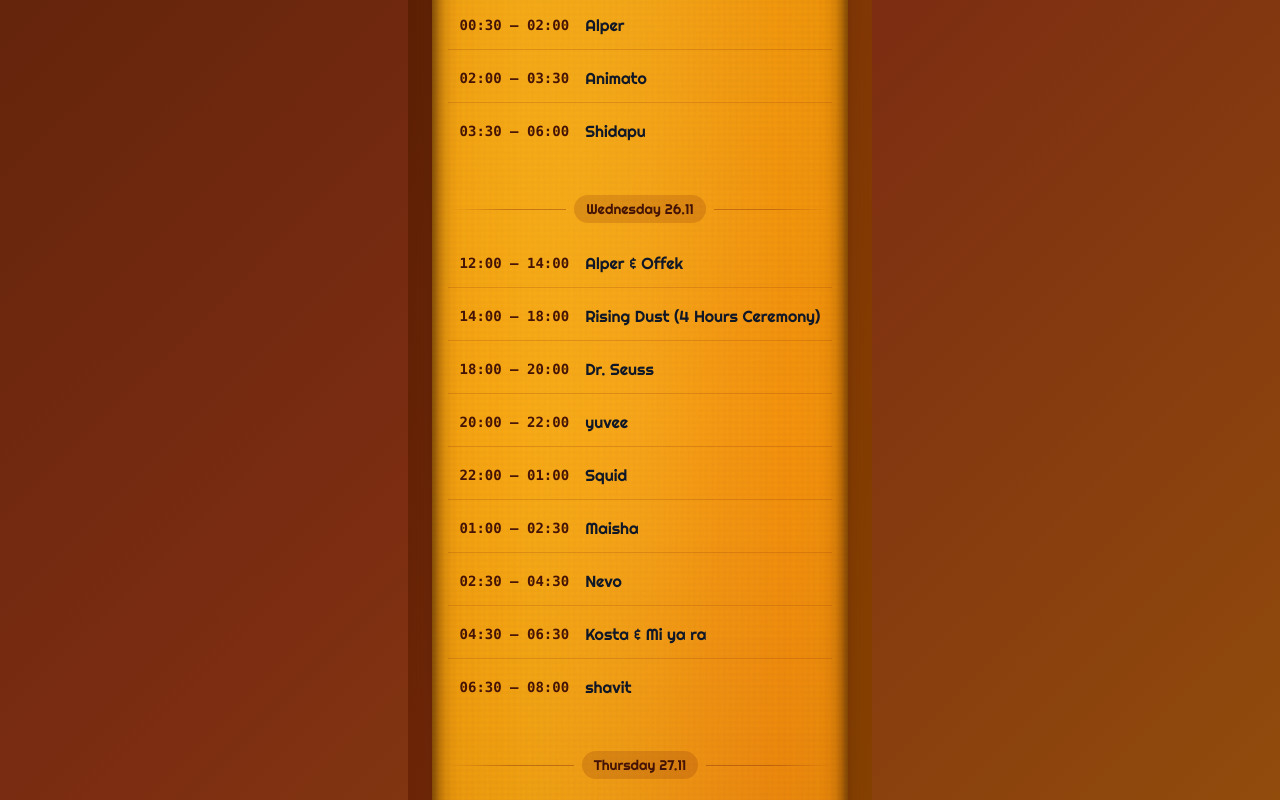
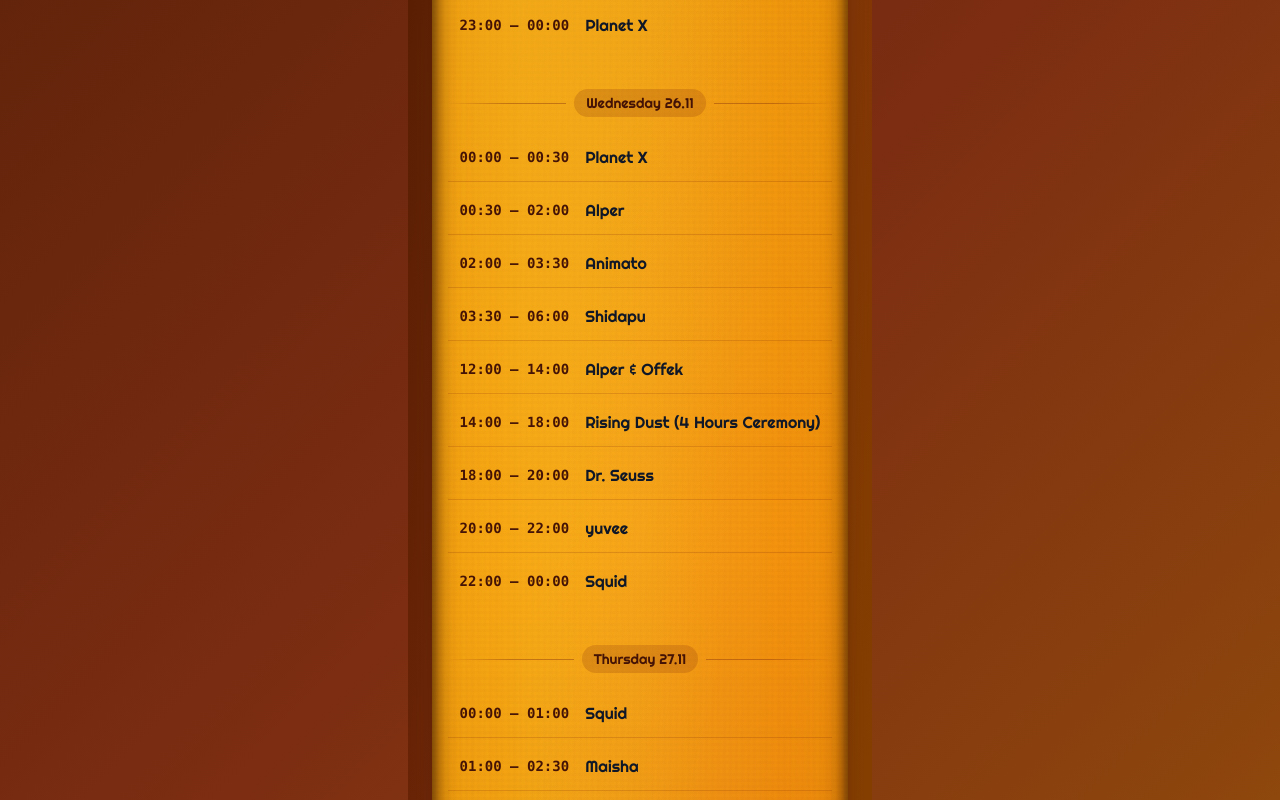
Before and after one commit to MrFalach/midburn-app, a React (Vite) app: page / in a window 1280 px wide. Shown: the part 1160-1960 px from the top of the page. Built offline with nearby package versions, Linux system fonts and the light colour scheme.

Commit message:
time correcrtion

```diff
--- a/src/data/stages.ts
+++ b/src/data/stages.ts
@@ -10,47 +10,46 @@ export const stages: Stage[] = [
       slots: [
         { startTime: "20:00", endTime: "21:30", artist: "Yahav Nayer" },
         { startTime: "21:30", endTime: "23:00", artist: "Yuvali" },
-          { startTime: "23:00", endTime: "01:00", artist: "Jakob" },
+        { startTime: "23:00", endTime: "00:00", artist: "Jakob" },
+      ],
+    },
+    {
+      date: "Tuesday 25.11",
+      slots: [
+        { startTime: "00:00", endTime: "01:00", artist: "Jakob" },
         { startTime: "01:00", endTime: "02:30", artist: "Danny Lazarov" },
         { startTime: "02:30", endTime: "04:00", artist: "Kofyam" },
         { startTime: "04:00", endTime: "05:30", artist: "bliss" },
         { startTime: "05:30", endTime: "07:00", artist: "rina" },
         { startTime: "07:00", endTime: "08:00", artist: "Totem" },
-        ],
-      },
-      {
-        date: "Tuesday 25.11",
-        slots: [
         { startTime: "18:30", endTime: "20:00", artist: "Omer Na'ar" },
         { startTime: "20:00", endTime: "21:30", artist: "Reut Peleg" },
         { startTime: "21:30", endTime: "23:00", artist: "Mi Ya Ra" },
-          { startTime: "23:00", endTime: "00:30", artist: "Planet X" },
-          { startTime: "00:30", endTime: "02:00", artist: "Alper" },
-          { startTime: "02:00", endTime: "03:30", artist: "Animato" },
-          { startTime: "03:30", endTime: "06:00", artist: "Shidapu" },
+        { startTime: "23:00", endTime: "00:00", artist: "Planet X" },
       ],
     },
     {
       date: "Wednesday 26.11",
       slots: [
+        { startTime: "00:00", endTime: "00:30", artist: "Planet X" },
+        { startTime: "00:30", endTime: "02:00", artist: "Alper" },
+        { startTime: "02:00", endTime: "03:30", artist: "Animato" },
+        { startTime: "03:30", endTime: "06:00", artist: "Shidapu" },
         { startTime: "12:00", endTime: "14:00", artist: "Alper & Offek" },
-          {
-            startTime: "14:00",
-            endTime: "18:00",
-            artist: "Rising Dust (4 Hours Ceremony)",
-          },
+        { startTime: "14:00", endTime: "18:00", artist: "Rising Dust (4 Hours Ceremony)" },
         { startTime: "18:00", endTime: "20:00", artist: "Dr. Seuss" },
         { startTime: "20:00", endTime: "22:00", artist: "yuvee" },
-          { startTime: "22:00", endTime: "01:00", artist: "Squid" },
-          { startTime: "01:00", endTime: "02:30", artist: "Maisha" },
-          { startTime: "02:30", endTime: "04:30", artist: "Nevo" },
-          { startTime: "04:30", endTime: "06:30", artist: "Kosta & Mi ya ra" },
-          { startTime: "06:30", endTime: "08:00", artist: "shavit" },
+        { startTime: "22:00", endTime: "00:00", artist: "Squid" },
       ],
     },
     {
       date: "Thursday 27.11",
       slots: [
+        { startTime: "00:00", endTime: "01:00", artist: "Squid" },
+        { startTime: "01:00", endTime: "02:30", artist: "Maisha" },
+        { startTime: "02:30", endTime: "04:30", artist: "Nevo" },
+        { startTime: "04:30", endTime: "06:30", artist: "Kosta & Mi ya ra" },
+        { startTime: "06:30", endTime: "08:00", artist: "shavit" },
         { startTime: "11:30", endTime: "13:00", artist: "Hadar Hebler" },
         { startTime: "13:00", endTime: "14:30", artist: "Nina" },
         { startTime: "14:30", endTime: "16:00", artist: "Toi Toi" },
@@ -64,11 +63,12 @@ export const stages: Stage[] = [
       slots: [
         { startTime: "19:00", endTime: "21:00", artist: "Yehuda" },
         { startTime: "21:00", endTime: "22:30", artist: "Fernanda Pistelli" },
+        { startTime: "22:30", endTime: "00:00", artist: "Fernanda Pistelli & Rising Dust" },
+      ],
+    },
     {
-            startTime: "22:30",
-            endTime: "00:00",
-            artist: "Fernanda Pistelli & Rising Dust",
-          },
+      date: "Saturday 29.11",
+      slots: [
         { startTime: "00:00", endTime: "01:00", artist: "Rising Dust" },
         { startTime: "01:00", endTime: "03:00", artist: "Ritmo" },
         { startTime: "03:00", endTime: "05:00", artist: "Kobi" },
@@ -90,14 +90,14 @@ export const stages: Stage[] = [
         { startTime: "19:00", endTime: "20:30", artist: "בן לשפץ" },
         { startTime: "20:30", endTime: "22:00", artist: "מילרו" },
         { startTime: "22:00", endTime: "23:30", artist: "רינה" },
-          { startTime: "23:30", endTime: "01:00", artist: "טז" },
-          { startTime: "01:00", endTime: "08:00", artist: "סגור (Closed)" }, // סגירה עד 8:00 בבוקר
+        { startTime: "23:30", endTime: "00:00", artist: "טז" },
       ],
     },
-      // --- פיצול "שלישי/רביעי" ---
     {
       date: "Tuesday 25.11",
       slots: [
+        { startTime: "00:00", endTime: "01:00", artist: "טז" },
+        { startTime: "01:00", endTime: "08:00", artist: "סגור (Closed)" },
         { startTime: "12:00", endTime: "14:00", artist: "דיפ ובן בירון" },
         { startTime: "14:00", endTime: "15:30", artist: "נינה" },
         { startTime: "15:30", endTime: "17:00", artist: "מישל" },
@@ -105,41 +105,43 @@ export const stages: Stage[] = [
         { startTime: "19:00", endTime: "20:30", artist: "אסף שמואל" },
         { startTime: "20:30", endTime: "22:00", artist: "מעיין רחמים" },
         { startTime: "22:00", endTime: "23:30", artist: "קפטן שלומי" },
-          { startTime: "23:30", endTime: "01:00", artist: "קלאב דה קומבט" },
-          { startTime: "01:00", endTime: "12:00", artist: "סגור (Closed)" }, // סגירה עד 12:00 בצהריים
+        { startTime: "23:30", endTime: "00:00", artist: "קלאב דה קומבט" },
       ],
     },
-      // --- פיצול "רביעי/חמישי" ---
     {
       date: "Wednesday 26.11",
       slots: [
+        { startTime: "00:00", endTime: "01:00", artist: "קלאב דה קומבט" },
+        { startTime: "01:00", endTime: "12:00", artist: "סגור (Closed)" },
         { startTime: "14:00", endTime: "16:00", artist: "יובי" },
         { startTime: "16:00", endTime: "18:00", artist: "עמרי סמדר" },
         { startTime: "18:00", endTime: "20:00", artist: "שרון וליפה" },
         { startTime: "20:00", endTime: "22:00", artist: "דארקו" },
         { startTime: "22:00", endTime: "23:30", artist: "קפטן לייב" },
-          { startTime: "23:30", endTime: "01:00", artist: "עמי וגון וריזין" },
+        { startTime: "23:30", endTime: "00:00", artist: "עמי וגון וריזין" },
+      ],
+    },
+    {
+      date: "Thursday 27.11",
+      slots: [
+        { startTime: "00:00", endTime: "01:00", artist: "עמי וגון וריזין" },
         { startTime: "01:00", endTime: "02:30", artist: "אנימטו" },
         { startTime: "02:30", endTime: "04:00", artist: "יסמין" },
         { startTime: "04:00", endTime: "05:30", artist: "פיקסל" },
         { startTime: "05:30", endTime: "07:00", artist: "סקיינד" },
-          { startTime: "07:00", endTime: "14:00", artist: "סגור (Closed)" }, // סגירה עד 14:00 בצהריים
-        ],
-      },
-      // --- פיצול "חמישי/שישי" ---
-      {
-        date: "Thursday 27.11",
-        slots: [
+        { startTime: "07:00", endTime: "14:00", artist: "סגור (Closed)" },
         { startTime: "14:30", endTime: "16:00", artist: "אושר" },
         { startTime: "16:00", endTime: "18:00", artist: "רפאל" },
         { startTime: "18:00", endTime: "19:30", artist: "רודי" },
+        { startTime: "19:30", endTime: "22:00", artist: "הפסקה לשריפה (Break for Burning)" },
+        { startTime: "22:00", endTime: "23:30", artist: "רע ושפי" },
+        { startTime: "23:30", endTime: "00:00", artist: "אביב סאב ובנו" },
+      ],
+    },
     {
-            startTime: "19:30",
-            endTime: "22:00",
-            artist: "הפסקה לשריפה (Break for Burning)",
-          },
-          { startTime: "22:00", endTime: "23:30", artist: "רע ושפי" },
-          { startTime: "23:30", endTime: "01:00", artist: "אביב סאב ובנו" },
+      date: "Friday 28.11",
+      slots: [
+        { startTime: "00:00", endTime: "01:00", artist: "אביב סאב ובנו" },
         { startTime: "01:00", endTime: "02:30", artist: "מגית קקון" },
         { startTime: "02:30", endTime: "04:00", artist: "גניש" },
         { startTime: "04:00", endTime: "06:29", artist: "עמרי נקודה" },
@@ -165,60 +167,60 @@ export const stages: Stage[] = [
       slots: [
         { startTime: "13:00", endTime: "14:30", artist: "Emil" },
         { startTime: "14:30", endTime: "14:45", artist: "תהלוכה מגיעה" },
-          {
-            startTime: "14:45",
-            endTime: "15:30",
-            artist: "Rea & Shafri Ceremony",
-          },
-          {
-            startTime: "15:30",
-            endTime: "17:30",
-            artist: "Omri Smadar (down temp)",
-          },
+        { startTime: "14:45", endTime: "15:30", artist: "Rea & Shafri Ceremony" },
+        { startTime: "15:30", endTime: "17:30", artist: "Omri Smadar (down temp)" },
         { startTime: "17:30", endTime: "19:00", artist: "Amit Mayer" },
         { startTime: "19:00", endTime: "20:30", artist: "May Shaked" },
         { startTime: "20:30", endTime: "21:45", artist: "Bobaz Lobster" },
         { startTime: "21:45", endTime: "23:00", artist: "yuvwee" },
-          { startTime: "23:00", endTime: "00:30", artist: "Daniel Perez" },
+        { startTime: "23:00", endTime: "00:00", artist: "Daniel Perez" },
+      ],
+    },
+    {
+      date: "Wednesday 26.11",
+      slots: [
+        { startTime: "00:00", endTime: "00:30", artist: "Daniel Perez" },
         { startTime: "00:30", endTime: "02:00", artist: "Russo" },
         { startTime: "02:00", endTime: "03:30", artist: "Mishell" },
         { startTime: "03:30", endTime: "05:00", artist: "REFAEL" },
         { startTime: "05:00", endTime: "06:45", artist: "Bonafique" },
         { startTime: "06:45", endTime: "08:00", artist: "Omer Keinan" },
-        ],
-      },
-      {
-        date: "Wednesday 26.11",
-        slots: [
         { startTime: "17:00", endTime: "18:45", artist: "Shay" },
         { startTime: "18:45", endTime: "20:15", artist: "Atias + Doga" },
         { startTime: "20:15", endTime: "21:30", artist: "Hadar" },
         { startTime: "21:30", endTime: "23:00", artist: "Lifa & Shaaron" },
-          { startTime: "23:00", endTime: "00:30", artist: "Gili Golomb" },
+        { startTime: "23:00", endTime: "00:00", artist: "Gili Golomb" },
+      ],
+    },
+    {
+      date: "Thursday 27.11",
+      slots: [
+        { startTime: "00:00", endTime: "00:30", artist: "Gili Golomb" },
         { startTime: "00:30", endTime: "02:00", artist: "OI" },
         { startTime: "02:00", endTime: "03:30", artist: "DARCO" },
         { startTime: "03:30", endTime: "05:00", artist: "Roody with Hoody" },
         { startTime: "05:00", endTime: "07:00", artist: "Guy Davidov" },
         { startTime: "07:00", endTime: "08:00", artist: "Shaprut" },
+        { startTime: "22:30", endTime: "00:00", artist: "Maya Haviv" },
       ],
     },
     {
-        date: "Thursday 27.11",
+      date: "Friday 28.11",
       slots: [
-          { startTime: "22:30", endTime: "00:00", artist: "Maya Haviv" },
         { startTime: "00:00", endTime: "01:30", artist: "Maayan Rahamim" },
         { startTime: "01:30", endTime: "03:00", artist: "Sharon Attar" },
         { startTime: "03:00", endTime: "05:00", artist: "Rea & Shaffi" },
         { startTime: "05:00", endTime: "06:30", artist: "T-puse" },
         { startTime: "06:30", endTime: "08:00", artist: "Genish" },
+        { startTime: "19:30", endTime: "21:20", artist: "Ron Major" },
+        { startTime: "21:20", endTime: "22:50", artist: "Mosko" },
+        { startTime: "22:50", endTime: "00:00", artist: "Noga" },
       ],
     },
     {
-        date: "Friday 28.11",
+      date: "Saturday 29.11",
       slots: [
-          { startTime: "19:30", endTime: "21:20", artist: "Ron Major" },
-          { startTime: "21:20", endTime: "22:50", artist: "Mosko" },
-          { startTime: "22:50", endTime: "00:20", artist: "Noga" },
+        { startTime: "00:00", endTime: "00:20", artist: "Noga" },
         { startTime: "00:20", endTime: "00:30", artist: "Performance" },
         { startTime: "00:30", endTime: "02:00", artist: "Jonatao" },
         { startTime: "02:00", endTime: "03:30", artist: "Magit Cacoon" },
@@ -236,7 +238,13 @@ export const stages: Stage[] = [
       date: "Monday 24.11",
       slots: [
         { startTime: "22:00", endTime: "23:45", artist: "KINOKO" },
-          { startTime: "23:45", endTime: "01:15", artist: "Daniel Peretz" },
+        { startTime: "23:45", endTime: "00:00", artist: "Daniel Peretz" },
+      ],
+    },
+    {
+      date: "Tuesday 25.11",
+      slots: [
+        { startTime: "00:00", endTime: "01:15", artist: "Daniel Peretz" },
         { startTime: "01:15", endTime: "02:30", artist: "Limi" },
         { startTime: "02:30", endTime: "03:45", artist: "Jakob" },
         { startTime: "03:45", endTime: "05:00", artist: "Tomer Meizner" },
@@ -247,7 +255,7 @@ export const stages: Stage[] = [
       ],
     },
     {
-        date: "Tuesday 25.11",
+      date: "Wednesday 26.11",
       slots: [
         { startTime: "00:00", endTime: "01:15", artist: "Maayan Rahamim" },
         { startTime: "01:15", endTime: "02:30", artist: "RINA" },
@@ -258,7 +266,7 @@ export const stages: Stage[] = [
       ],
     },
     {
-        date: "Wednesday 26.11",
+      date: "Thursday 27.11",
       slots: [
         { startTime: "00:00", endTime: "01:15", artist: "Sheffi & Rea" },
         { startTime: "01:15", endTime: "02:30", artist: "Millero" },
@@ -268,9 +276,8 @@ export const stages: Stage[] = [
         { startTime: "06:30", endTime: "08:00", artist: "Liran" },
       ],
     },
-
     {
-        date: "Thursday 27.11",
+      date: "Friday 28.11",
       slots: [
         { startTime: "00:00", endTime: "01:15", artist: "Saint Gal Cohen" },
         { startTime: "01:15", endTime: "02:30", artist: "Noga" },
@@ -278,28 +285,23 @@ export const stages: Stage[] = [
         { startTime: "03:45", endTime: "05:00", artist: "Edan" },
         { startTime: "05:00", endTime: "06:30", artist: "Yuvee" },
         { startTime: "06:30", endTime: "08:00", artist: "Omer Inbar" },
+        { startTime: "22:00", endTime: "23:30", artist: "Konio" },
+        { startTime: "23:30", endTime: "00:00", artist: "Kassie" },
       ],
     },
     {
-        date: "Friday 28.11",
+      date: "Saturday 29.11",
       slots: [
-          { startTime: "22:00", endTime: "23:30", artist: "Konio" },
-          { startTime: "23:30", endTime: "01:00", artist: "Kassie" },
+        { startTime: "00:00", endTime: "01:00", artist: "Kassie" },
         { startTime: "01:00", endTime: "01:30", artist: "Morris" },
         { startTime: "01:30", endTime: "03:00", artist: "Club The Combat" },
         { startTime: "03:00", endTime: "04:30", artist: "Alex Mazor" },
         { startTime: "04:30", endTime: "06:00", artist: "Genish" },
         { startTime: "06:00", endTime: "07:30", artist: "Mosko" },
-          { startTime: "07:30", endTime: "09:00", artist: "Mosko" }, // Mosko מופיע פעמיים: 6:00-7:30 ו-7:30-9:00, אני מחלק אותו לשני סלוטים
-        ],
-      },
-      {
-        date: "Saturday 29.11",
-        slots: [
+        { startTime: "07:30", endTime: "09:00", artist: "Mosko" },
         { startTime: "09:00", endTime: "10:45", artist: "Sunrise B2B2B2B" },
         { startTime: "10:45", endTime: "12:00", artist: "Ben Lipshitz" },
       ],
     },
   ],
-  },
-];
+},];
```
Lines whose indentation alone changed are shown as unchanged.
